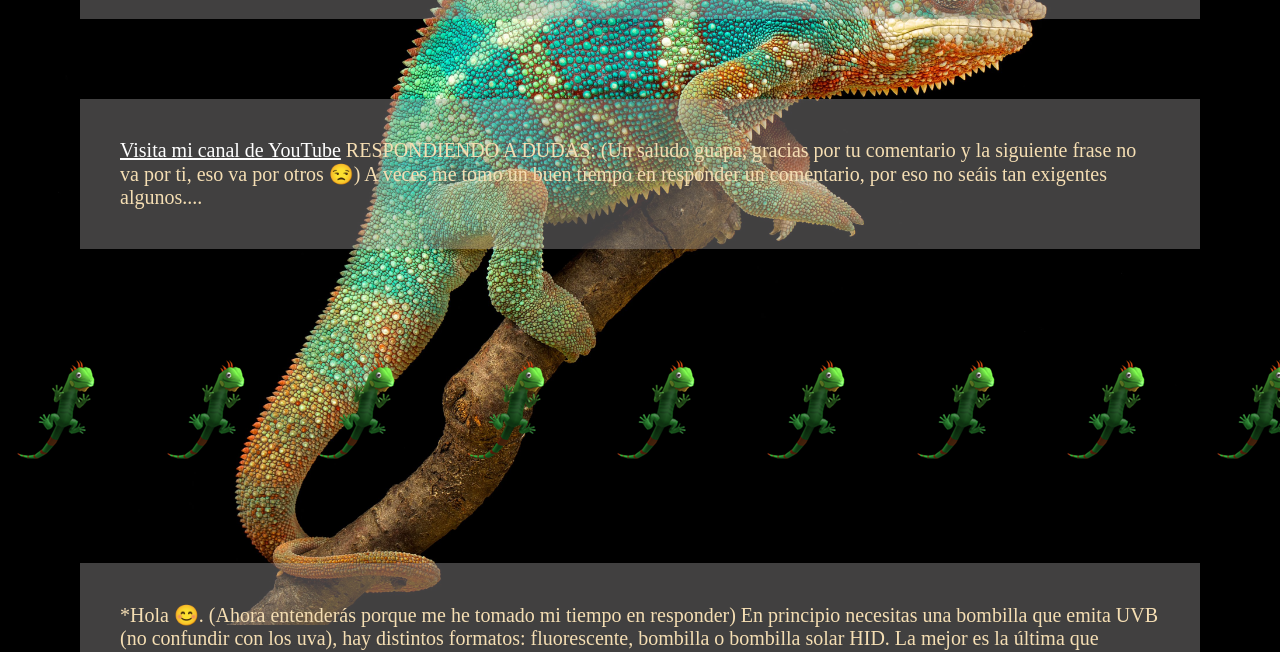
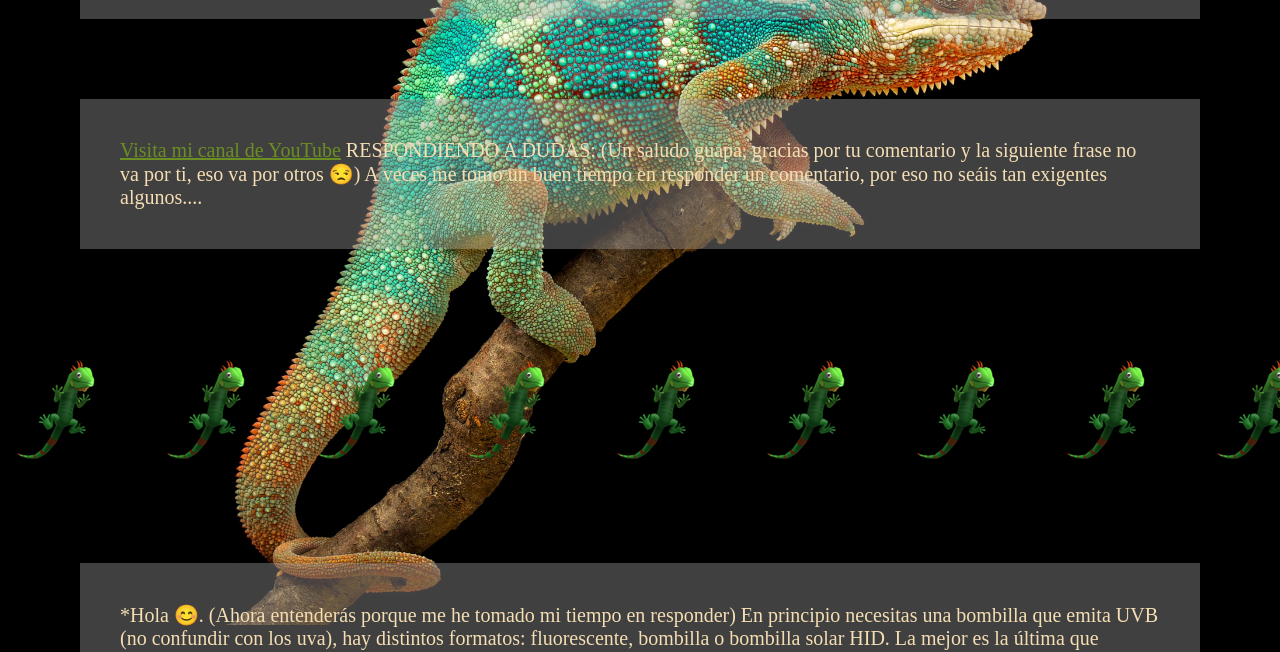
Before and after one commit to dadenReptilera/dadenReptilera.github.io, a plain HTML site: page index.html in a window 1280 px wide. Shown: the part 175-827 px from the top of the page. Drawn offline with Linux system fonts and the light colour scheme.

Commit message:
colo verde

```diff
--- a/css/estilos.css
+++ b/css/estilos.css
@@ -20,4 +20,4 @@ background-repeat: no-repeat; background-attachment: fixed}
 
 .fotos img {height: 300px;}
 
-a {color: white}
+a {color: olivedrab}
```
